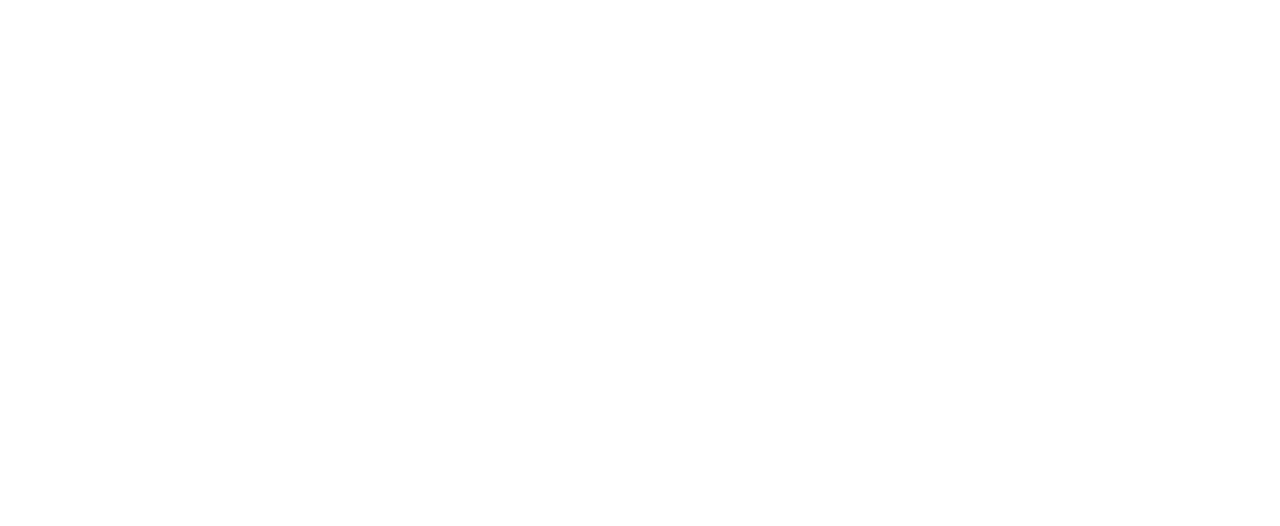
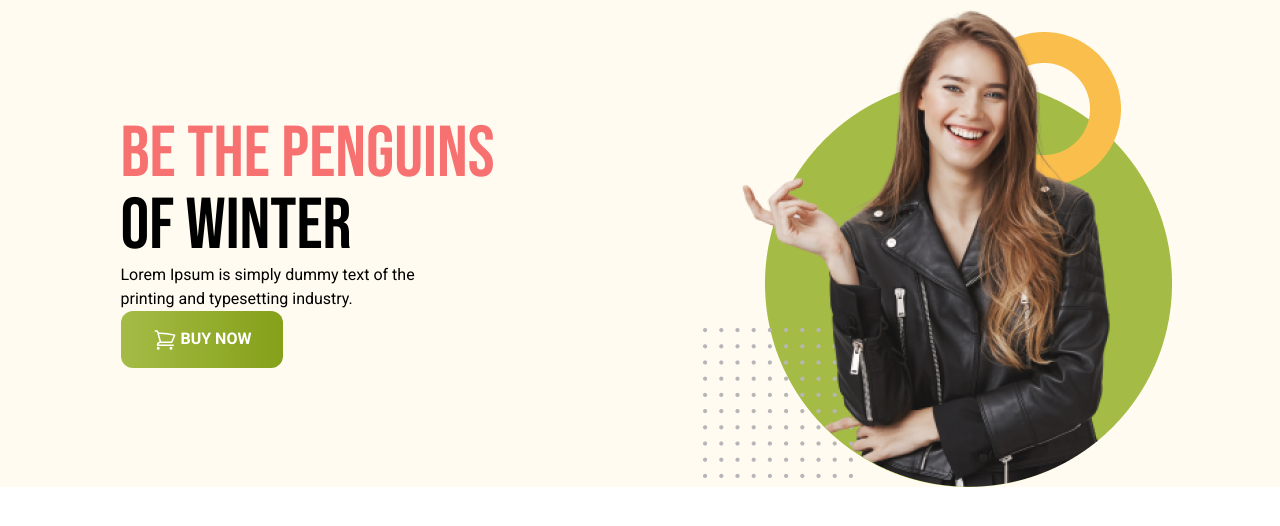
Before and after one commit to MizanurRahman5/penguin-fashion-using-tailwind, a plain HTML site: page index.html in a window 1280 px wide. Drawn offline with nearby package versions, Linux system fonts and the light colour scheme.

Commit message:
banner section added

```diff
--- a/index.html
+++ b/index.html
@@ -1,16 +1,75 @@
 <!DOCTYPE html>
 <html lang="en">
-<head>
-    <meta charset="UTF-8">
-    <meta name="viewport" content="width=device-width, initial-scale=1.0">
+  <head>
+    <meta charset="UTF-8" />
+    <meta name="viewport" content="width=device-width, initial-scale=1.0" />
     <title>Penguin Fasion</title>
     <script src="https://cdn.tailwindcss.com"></script>
-</head>
-<body>
-    <header></header>
-    <main>
+    <!-- ----------------googla Fonts------------------ -->
+    <link rel="preconnect" href="https://fonts.googleapis.com" />
+    <link rel="preconnect" href="https://fonts.gstatic.com" crossorigin />
+    <link
+      href="https://fonts.googleapis.com/css2?family=Bebas+Neue&family=Roboto:ital,wght@0,100;0,300;0,400;0,500;0,700;0,900;1,100;1,300;1,400;1,500;1,700;1,900&display=swap"
+      rel="stylesheet"
+    />
 
-    </main>
+    <style>
+      .roboto {
+        font-family: "Roboto", sans-serif;
+        font-weight: 400;
+        font-style: normal;
+      }
+      .bebas-neue {
+        font-family: "Bebas Neue", sans-serif;
+        font-weight: 400;
+        font-style: normal;
+      }
+    </style>
+  </head>
+  <body>
+    <header class="bg-[#FFFBF0]">
+      <!-- --------------Navbar start----------------- -->
+      <nav></nav>
+      <!-- --------------Navbar End------------------- -->
+      <!-- --------------Banner Start------------------- -->
+      <div class="md:flex pl-4 md:items-center md:justify-around">
+        <div>
+          <h1 class="text-7xl uppercase bebas-neue">
+            <span class="text-red-400">Be the Penguins</span><br />
+            <span class="text-black">of Winter</span>
+          </h1>
+          <p class="w-80 roboto">
+            Lorem Ipsum is simply dummy text of the printing and typesetting
+            industry.
+          </p>
+          <button
+            class="bg-green-600 roboto py-4 bg-gradient-to-r from-[#A4BC46] to-[#85A019] px-8 rounded-xl text-white font-bold"
+          >
+            <svg
+              xmlns="http://www.w3.org/2000/svg"
+              fill="none"
+              viewBox="0 0 24 24"
+              stroke-width="1.5"
+              stroke="currentColor"
+              class="size-6 inline"
+            >
+              <path
+                stroke-linecap="round"
+                stroke-linejoin="round"
+                d="M2.25 3h1.386c.51 0 .955.343 1.087.835l.383 1.437M7.5 14.25a3 3 0 0 0-3 3h15.75m-12.75-3h11.218c1.121-2.3 2.1-4.684 2.924-7.138a60.114 60.114 0 0 0-16.536-1.84M7.5 14.25 5.106 5.272M6 20.25a.75.75 0 1 1-1.5 0 .75.75 0 0 1 1.5 0Zm12.75 0a.75.75 0 1 1-1.5 0 .75.75 0 0 1 1.5 0Z"
+              />
+            </svg>
+
+            BUY NOW
+          </button>
+        </div>
+        <div>
+          <img src="images/model.png" alt="" />
+        </div>
+      </div>
+      <!-- --------------Banner End------------------- -->
+    </header>
+    <main></main>
     <footer></footer>
-</body>
+  </body>
 </html>
```
Also changed, not shown: tailwind.config.js (added, +8 -0 lines).
